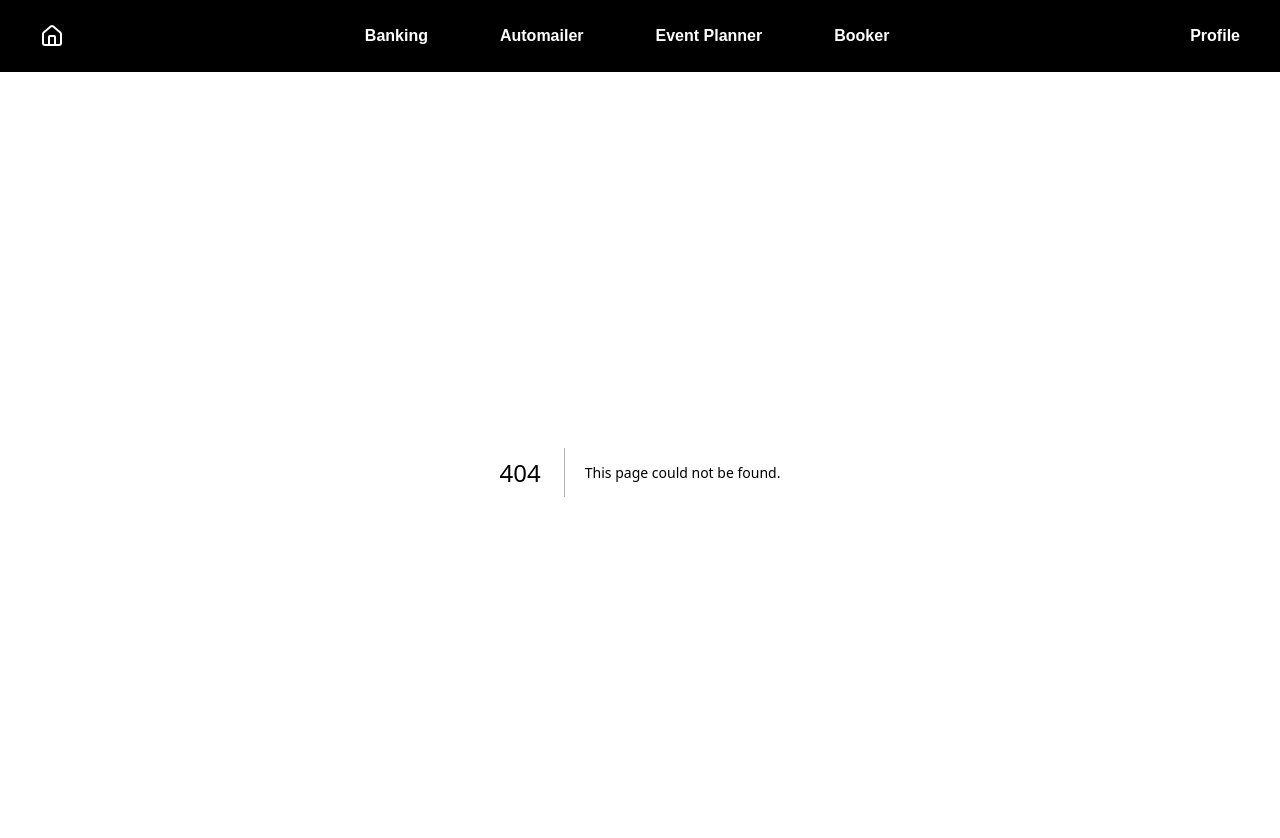
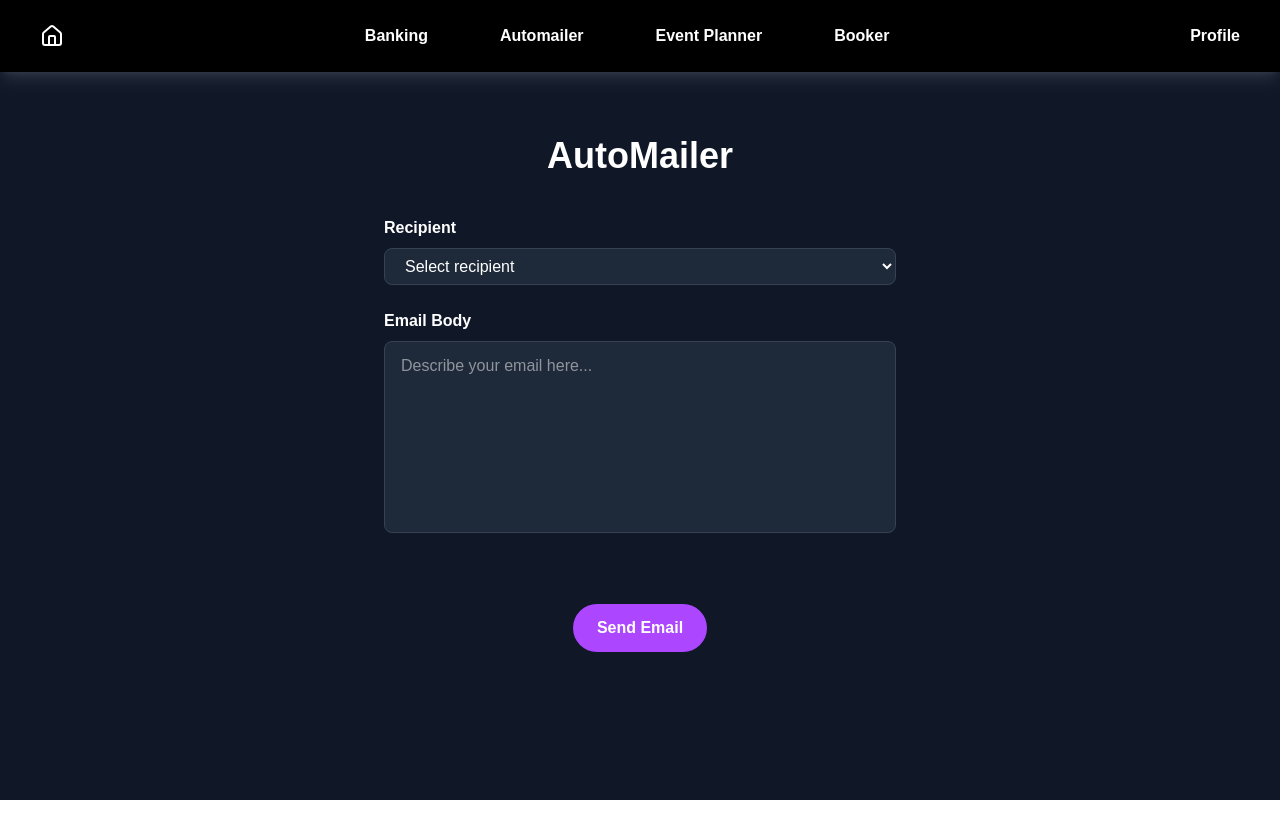
Before and after one commit to George-Lupalenko/LifeFlow, a Next.js app in the folder frontend/: page /automailer in a window 1280 px wide. Before the commit this address had no page. Shown: the top 838 px of the page. After the commit the page ends 800 px from the top, so only its background shows below. Built offline with nearby package versions, Linux system fonts and the light colour scheme.

Commit message:
add automailer page

```diff
--- /dev/null
+++ b/frontend/src/app/automailer/page.tsx
@@ -0,0 +1,147 @@
+'use client';
+import axios from 'axios';
+import { useState } from 'react';
+import { motion, AnimatePresence } from 'framer-motion';
+
+export default function AutoMailerPage() {
+    const [recipient, setRecipient] = useState('');
+    const [subject, setSubject] = useState('');
+    const [emailBody, setEmailBody] = useState('');
+    const [notification, setNotification] = useState<{ message: string; type: 'success' | 'error' } | null>(null);
+    const [responseBody, setResponseBody] = useState<any>(null);
+    const [isResponseOpen, setIsResponseOpen] = useState(false);
+    const [isSending, setIsSending] = useState(false);
+
+    const predefinedRecipients = [
+        'user1@example.com',
+        'user2@example.com',
+        'user3@example.com',
+    ];
+
+
+    const handleSendEmail = async () => {
+        setIsSending(true);
+        try {
+            const promtText = `send email for ${subject} with the following email body: ${emailBody}`
+            console.log(promtText)
+            const response = await axios.post(process.env.NEXT_PUBLIC_AUTO_MAILER || '', {
+                prompt: promtText,
+            });
+
+            if (response.status === 201) {
+                console.log(response.data)
+                setResponseBody(response.data.body);
+                setIsResponseOpen(true);
+                setRecipient('');
+                setSubject('');
+                setEmailBody('');
+                setNotification({ message: 'Email sent successfully!', type: 'success' });
+            } else {
+                setNotification({ message: 'Failed to send email.', type: 'error' });
+            }
+        } catch (error) {
+            console.error(error);
+            setNotification({ message: 'Failed to send email.', type: 'error' });
+        } finally {
+            setIsSending(false);
+            setTimeout(() => setNotification(null), 10000);
+        }
+    };
+
+
+    return (
+        <>
+            <main className="w-full flex-1 bg-gray-900 overflow-auto text-white flex flex-col items-center py-16 px-6">
+                <h1 className="text-4xl font-bold mb-10">AutoMailer</h1>
+
+                <div className="mb-6 w-full max-w-lg">
+                    <label className="block mb-2 font-semibold">Recipient</label>
+                    <select
+                        className="w-full px-4 py-2 rounded-lg bg-gray-800 border border-gray-700 focus:outline-none focus:ring-2 focus:ring-purple-500"
+                        value={recipient}
+                        onChange={(e) => {
+                            setSubject(e.target.value)
+                            setRecipient(e.target.value)
+                        }}
+                    >
+                        <option value="">Select recipient</option>
+                        {predefinedRecipients.map((email) => (
+                            <option key={email} value={email}>{email}</option>
+                        ))}
+                        <option value="custom">Enter new</option>
+                    </select>
+
+                    {recipient === 'custom' && (
+                        <input
+                            type="email"
+                            placeholder="Enter email"
+                            className="mt-2 w-full px-4 py-2 rounded-lg bg-gray-800 border border-gray-700 focus:outline-none focus:ring-2 focus:ring-purple-500"
+                            onChange={(e) => setSubject(e.target.value)}
+                        />
+                    )}
+                </div>
+
+                <div className="mb-6 w-full max-w-lg">
+                    <label className="block mb-2 font-semibold">Email Body</label>
+                    <textarea
+                        className="w-full h-48 px-4 py-3 rounded-lg bg-gray-800 border border-gray-700 focus:outline-none focus:ring-2 focus:ring-purple-500 resize-none"
+                        placeholder="Describe your email here..."
+                        value={emailBody}
+                        onChange={(e) => setEmailBody(e.target.value)}
+                    />
+                </div>
+                {responseBody && (
+                    <div className="w-full max-w-lg mt-8">
+                        <div
+                            onClick={() => setIsResponseOpen(!isResponseOpen)}
+                            className="flex justify-between items-center cursor-pointer bg-gray-800 rounded-lg p-4 hover:bg-gray-700 transition-colors"
+                        >
+                            <span className="font-semibold text-white">Email Response</span>
+                            <motion.div
+                                animate={{ rotate: isResponseOpen ? 90 : 0 }}
+                                className="w-4 h-4 text-white border-l-4 border-t-4 border-white transform"
+                            />
+                        </div>
+
+                        <AnimatePresence>
+                            {isResponseOpen && (
+                                <motion.div
+                                    initial={{ opacity: 0, height: 0 }}
+                                    animate={{ opacity: 1, height: 'auto' }}
+                                    exit={{ opacity: 0, height: 0 }}
+                                    className="overflow-hidden bg-gray-800 rounded-b-lg p-4 text-gray-200 text-sm whitespace-pre-wrap"
+                                >
+                                    {responseBody}
+                                </motion.div>
+                            )}
+                        </AnimatePresence>
+                    </div>
+                )}
+
+                <button
+                    onClick={handleSendEmail}
+                    disabled={isSending}
+                    className={`px-6 py-3 mt-10 rounded-full text-white font-bold transition-colors duration-300 ${isSending ? 'bg-gray-500 cursor-not-allowed' : 'bg-purple-500 hover:bg-purple-400'}`}
+                >
+                    {isSending ? 'Sending…' : 'Send Email'}
+                </button>
+
+                <AnimatePresence>
+                    {notification && (
+                        <motion.div
+                            initial={{ opacity: 0, x: 100 }}
+                            animate={{ opacity: 1, x: 0 }}
+                            exit={{ opacity: 0, x: 100 }}
+                            className={`fixed bottom-6 right-6 max-w-xs px-6 py-4 rounded-lg shadow-lg text-white font-bold ${notification.type === 'success' ? 'bg-green-500' : 'bg-red-500'}`}
+                        >
+                            <div className="flex justify-between items-center">
+                                <span>{notification.message}</span>
+                                <button onClick={() => setNotification(null)} className="ml-4 font-bold">✕</button>
+                            </div>
+                        </motion.div>
+                    )}
+                </AnimatePresence>
+            </main>
+        </>
+    );
+}
```
